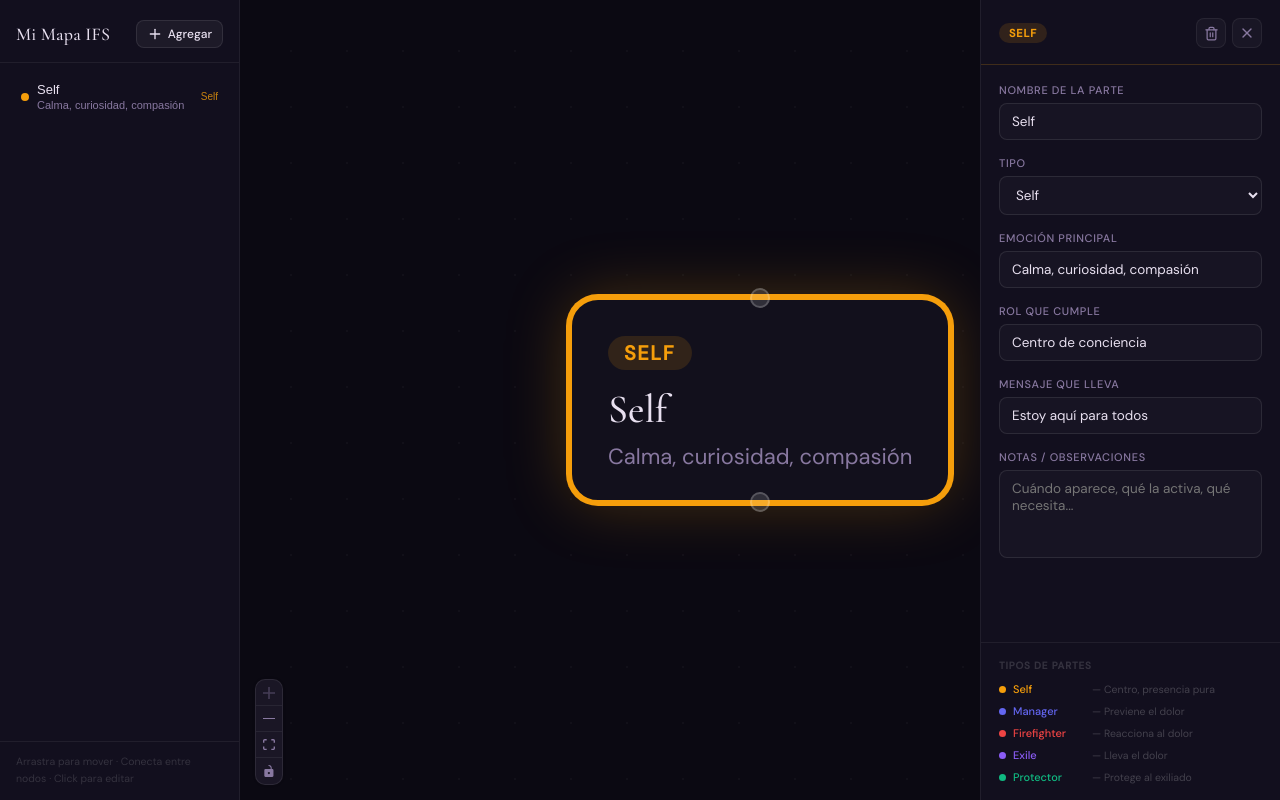
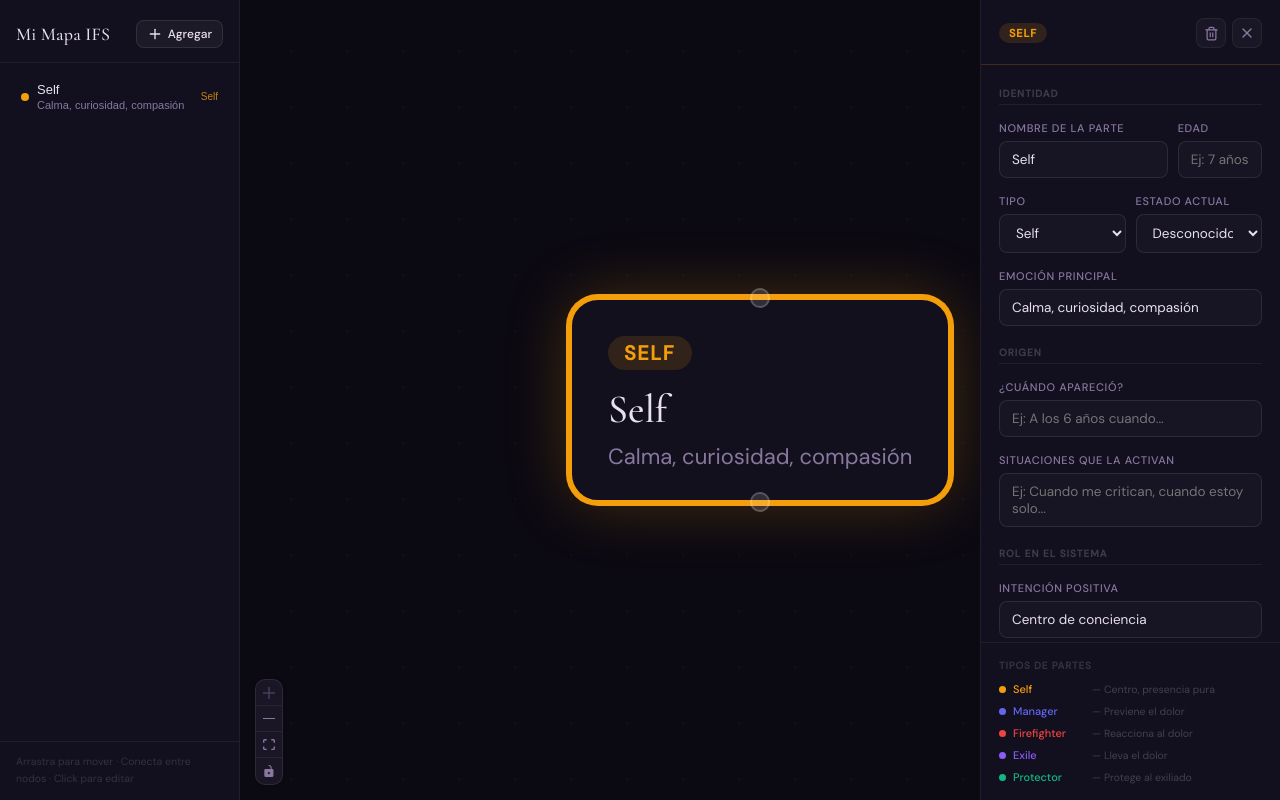
Before and after one commit to MarlonMoe23/partsmap, a React (Vite) app: page / in a window 1280 px wide. Both pictures are taken after a click on the element 760 px from the left and 502 px from the top of the page. Built offline with nearby package versions, Linux system fonts and the light colour scheme.

Commit message:
202624041410

```diff
--- a/src/components/PartPanel.jsx
+++ b/src/components/PartPanel.jsx
@@ -1,5 +1,7 @@
 import { useStore, PART_TYPES } from '../store/useStore'
 import { X, Trash2 } from 'lucide-react'
+
+const ESTADOS = ['Activa', 'En paz', 'En proceso', 'Desconocido']
 
 export default function PartPanel() {
   const { nodes, selectedNodeId, panelOpen, closePanel, updateNodeData, deleteNode } = useStore()
@@ -31,17 +33,23 @@ export default function PartPanel() {
       </div>
 
       <div className="panel-body">
-        <div className="field-group">
+
+        {/* Identidad */}
+        <div className="panel-section-title">Identidad</div>
+
+        <div className="field-row">
+          <div className="field-group flex-2">
             <label>Nombre de la parte</label>
-          <input
-            type="text"
-            value={data.label}
-            onChange={update('label')}
-            placeholder="Ej: El Crítico Interno"
-          />
+            <input type="text" value={data.label} onChange={update('label')} placeholder="Ej: El Crítico Interno" />
+          </div>
+          <div className="field-group flex-1">
+            <label>Edad</label>
+            <input type="text" value={data.age ?? ''} onChange={update('age')} placeholder="Ej: 7 años" />
+          </div>
         </div>
 
-        <div className="field-group">
+        <div className="field-row">
+          <div className="field-group flex-1">
             <label>Tipo</label>
             <select value={data.partType} onChange={update('partType')}>
               {Object.entries(PART_TYPES).map(([key, val]) => (
@@ -49,46 +57,78 @@ export default function PartPanel() {
               ))}
             </select>
           </div>
+          <div className="field-group flex-1">
+            <label>Estado actual</label>
+            <select value={data.estado ?? 'Desconocido'} onChange={update('estado')}>
+              {ESTADOS.map((e) => <option key={e} value={e}>{e}</option>)}
+            </select>
+          </div>
+        </div>
 
         <div className="field-group">
           <label>Emoción principal</label>
-          <input
-            type="text"
-            value={data.emotion}
-            onChange={update('emotion')}
-            placeholder="Ej: Miedo, vergüenza, orgullo..."
-          />
+          <input type="text" value={data.emotion ?? ''} onChange={update('emotion')} placeholder="Ej: Miedo, vergüenza, orgullo..." />
+        </div>
+
+        {/* Origen */}
+        <div className="panel-section-title">Origen</div>
+
+        <div className="field-group">
+          <label>¿Cuándo apareció?</label>
+          <input type="text" value={data.origen ?? ''} onChange={update('origen')} placeholder="Ej: A los 6 años cuando..." />
         </div>
 
         <div className="field-group">
-          <label>Rol que cumple</label>
-          <input
-            type="text"
-            value={data.role}
-            onChange={update('role')}
-            placeholder="Ej: Protegerme del rechazo"
-          />
+          <label>Situaciones que la activan</label>
+          <textarea value={data.activadores ?? ''} onChange={update('activadores')} placeholder="Ej: Cuando me critican, cuando estoy solo..." rows={2} />
+        </div>
+
+        {/* Rol */}
+        <div className="panel-section-title">Rol en el sistema</div>
+
+        <div className="field-group">
+          <label>Intención positiva</label>
+          <input type="text" value={data.role ?? ''} onChange={update('role')} placeholder="Ej: Protegerme del rechazo" />
+        </div>
+
+        <div className="field-group">
+          <label>¿A quién protege?</label>
+          <input type="text" value={data.protege ?? ''} onChange={update('protege')} placeholder="Ej: Al niño exiliado de 6 años" />
+        </div>
+
+        <div className="field-group">
+          <label>¿Polarizada con quién?</label>
+          <input type="text" value={data.polarizada ?? ''} onChange={update('polarizada')} placeholder="Ej: La parte que quiere ser auténtico" />
+        </div>
+
+        {/* Mundo interior */}
+        <div className="panel-section-title">Mundo interior</div>
+
+        <div className="field-group">
+          <label>¿Qué teme?</label>
+          <textarea value={data.teme ?? ''} onChange={update('teme')} placeholder="Ej: Que me rechacen si me muestro vulnerable..." rows={2} />
+        </div>
+
+        <div className="field-group">
+          <label>¿Qué espera / quiere?</label>
+          <textarea value={data.quiere ?? ''} onChange={update('quiere')} placeholder="Ej: Ser vista, que alguien le diga que está bien..." rows={2} />
+        </div>
+
+        <div className="field-group">
+          <label>¿Qué necesita?</label>
+          <textarea value={data.necesita ?? ''} onChange={update('necesita')} placeholder="Ej: Compasión, presencia, ser escuchada..." rows={2} />
         </div>
 
         <div className="field-group">
           <label>Mensaje que lleva</label>
-          <input
-            type="text"
-            value={data.message}
-            onChange={update('message')}
-            placeholder="Ej: No eres suficiente"
-          />
+          <input type="text" value={data.message ?? ''} onChange={update('message')} placeholder="Ej: No eres suficiente" />
         </div>
 
         <div className="field-group">
           <label>Notas / observaciones</label>
-          <textarea
-            value={data.notes}
-            onChange={update('notes')}
-            placeholder="Cuándo aparece, qué la activa, qué necesita..."
-            rows={4}
-          />
+          <textarea value={data.notes ?? ''} onChange={update('notes')} placeholder="Cualquier otra cosa relevante..." rows={3} />
         </div>
+
       </div>
 
       <div className="panel-legend">
--- a/src/index.css
+++ b/src/index.css
@@ -351,3 +351,26 @@ html, body, #root {
 }
 
 .react-flow__controls-button:hover { background: #ffffff10 !important; }
+
+.panel-section-title {
+  font-size: 10px;
+  font-weight: 600;
+  letter-spacing: 0.1em;
+  text-transform: uppercase;
+  color: #ffffff30;
+  padding-bottom: 4px;
+  border-bottom: 1px solid var(--border);
+  margin-top: 4px;
+}
+
+.field-row {
+  display: flex;
+  gap: 10px;
+}
+
+.field-row .field-group {
+  min-width: 0;
+}
+
+.flex-1 { flex: 1; }
+.flex-2 { flex: 2; }
```
Lines whose indentation alone changed are shown as unchanged.
